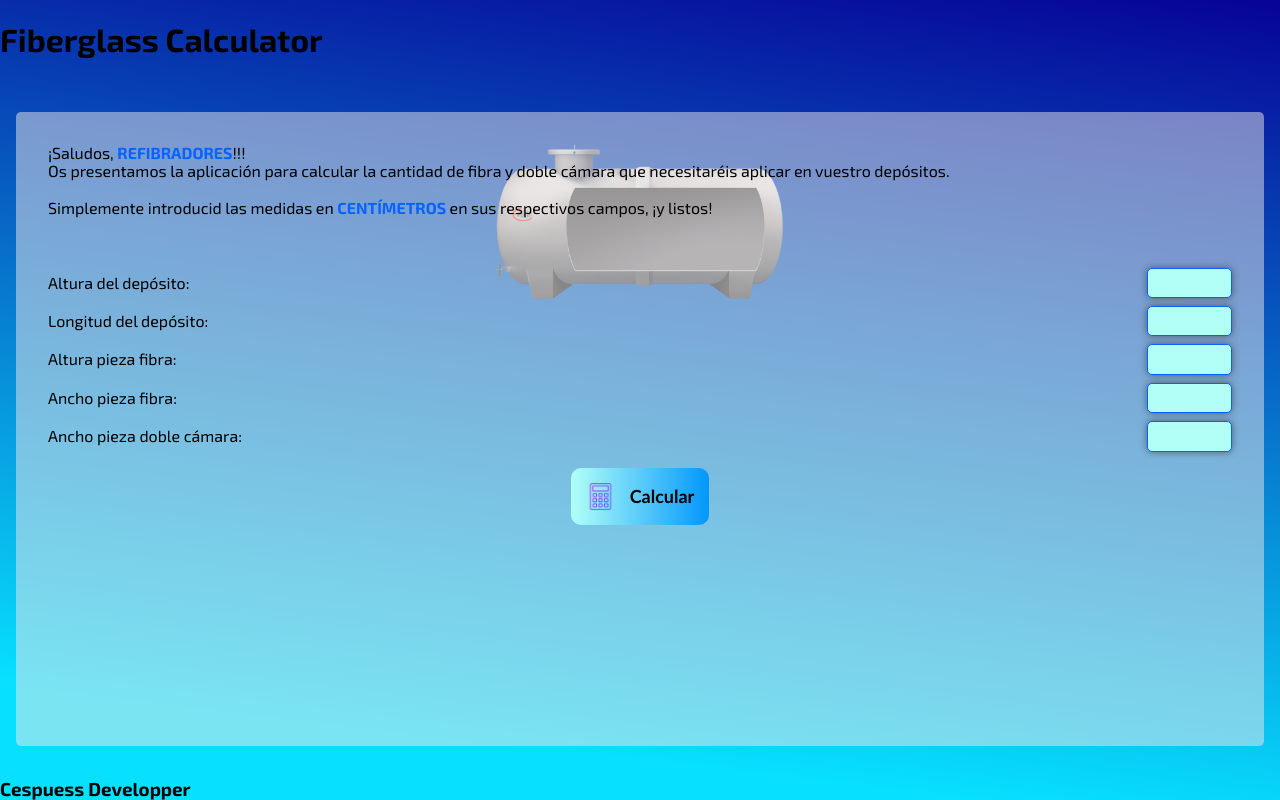
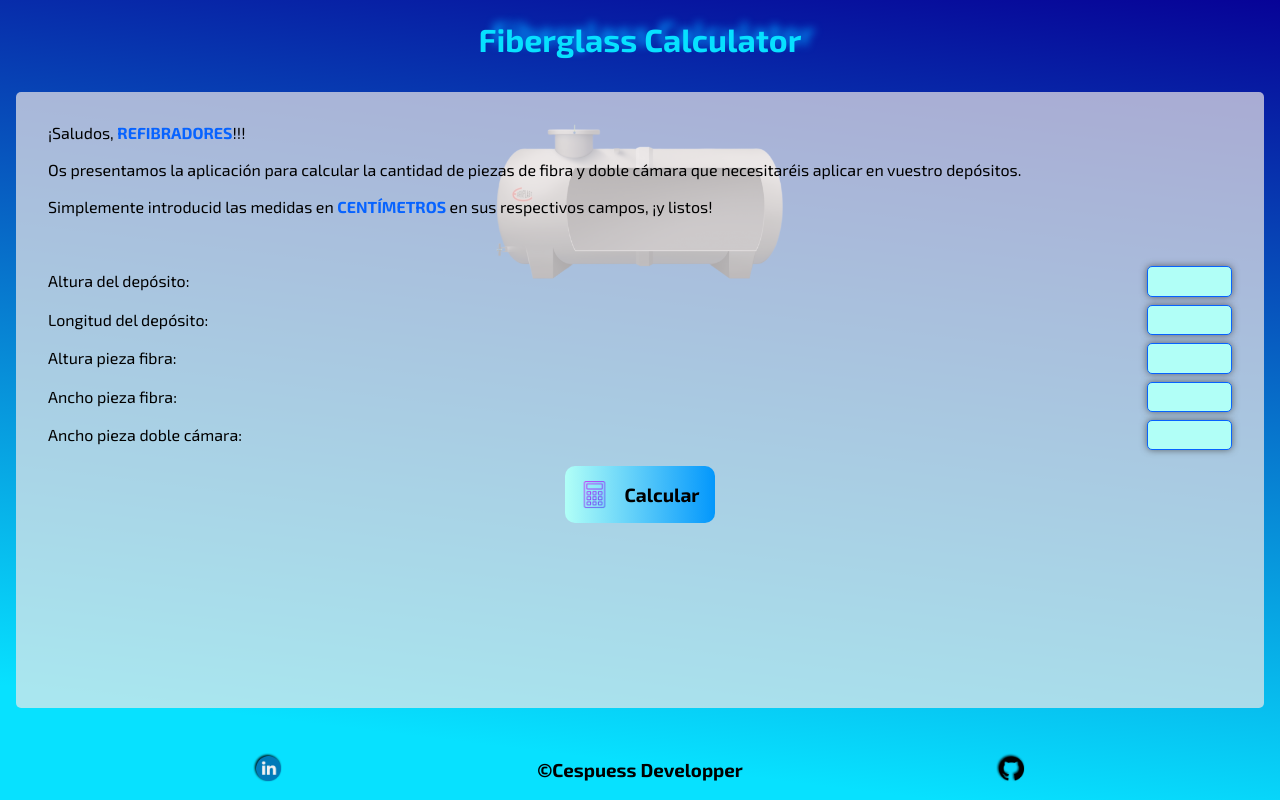
Before and after one commit to Cespuess/fiberglass-calculator, a plain HTML site: page index.html in a window 1280 px wide. Drawn offline with Linux system fonts and the light colour scheme.

Commit message:
header y footer terminados

```diff
--- a/index.html
+++ b/index.html
@@ -22,9 +22,8 @@
   <main>
     <section class="description">
       <div id="image-tank"></div>
-      <p>¡Saludos, <span>refibradores</span>!!!</p>
-      <p>Os presentamos la aplicación para calcular la cantidad de fibra y doble cámara que necesitaréis aplicar en
-        vuestro depósitos.</p><br>
+      <p>¡Saludos, <span>refibradores</span>!!!</p><br>
+      <p>Os presentamos la aplicación para calcular la cantidad de piezas de fibra y doble cámara que necesitaréis aplicar en vuestro depósitos.</p><br>
       <p>Simplemente introducid las medidas en <span>centímetros</span> en sus respectivos campos, ¡y listos!</p><br>
 
     </section>
@@ -88,7 +87,13 @@
   </main>
 
   <footer>
-    <h3>Cespuess Developper</h3>
+    <a href="https://www.linkedin.com/in/carles-espu%C3%B1es-gonzalez-7a917626a/" target="_blank" class="footer-item">
+      <img src="./images/linkedin.png" alt="LinkedIn">
+    </a>
+    <h3>&#169;Cespuess Developper</h3>
+    <a href="https://github.com/Cespuess" target="_blank" class="footer-item">
+      <img src="./images/github.png" alt="github">
+    </a>
   </footer>
 
   <script type="module" src="index.js"></script>
--- a/styles/common.css
+++ b/styles/common.css
@@ -18,7 +18,7 @@
   --color3: 	rgb(7, 225, 255);
   --color4: 	rgb(15, 255, 248);
   --color5: 	rgb(177, 255, 247);
-  --bg-color-main: rgba(238, 232, 232, 0.5);
+  --bg-color-main: rgba(238, 232, 232, 0.7);
 }
 
 html {
--- a/styles/footer.css
+++ b/styles/footer.css
@@ -0,0 +1,11 @@
+footer {
+  display: flex;
+  justify-content: space-evenly;
+  align-items: center;
+  height: 60px;
+}
+
+footer a img {
+  width: 25px;
+  filter: drop-shadow(-1px -1px 1px black);
+}
--- a/styles/form.css
+++ b/styles/form.css
@@ -40,9 +40,8 @@ form input:focus {
   background: linear-gradient(to right, var(--color5) , var(--color2));
   background-color: var(--color5);
   color: #000000;
-  font-family: Trebuchet MS;
-  font-size: 18px;
-  font-weight: 800;
+  font-size: 1.2rem;
+  font-weight: bold;
   font-style: normal;
   text-decoration: none;
   padding: 14px 15px;
--- a/styles/header.css
+++ b/styles/header.css
@@ -0,0 +1,7 @@
+header {
+  display: flex;
+  justify-content: center;
+  height: 60px;
+  color: var(--color3);
+  text-shadow: 13px -7px 9px var(--color2);
+}
```
Also changed, not shown: images/github.png (added), images/linkedin.png (added).
